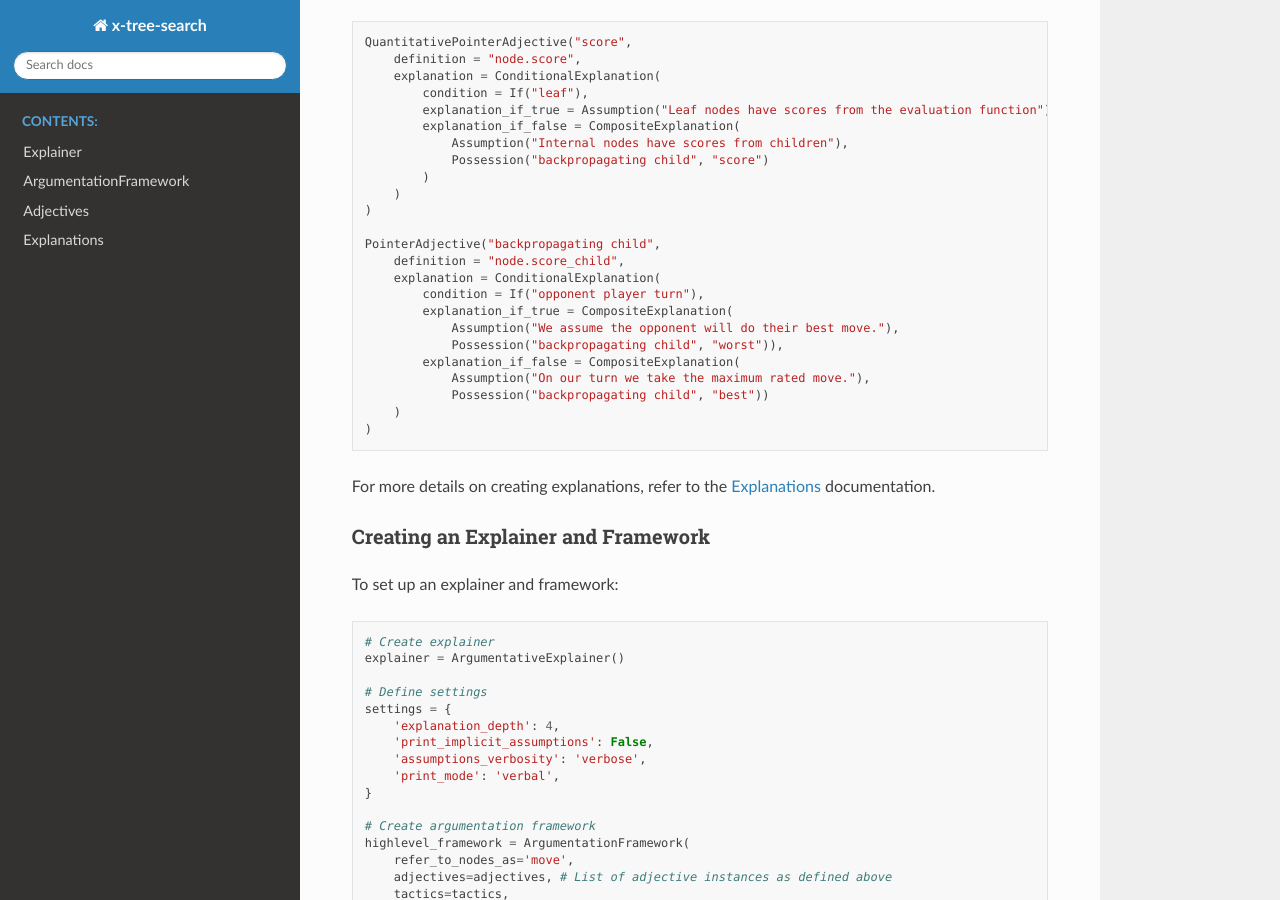
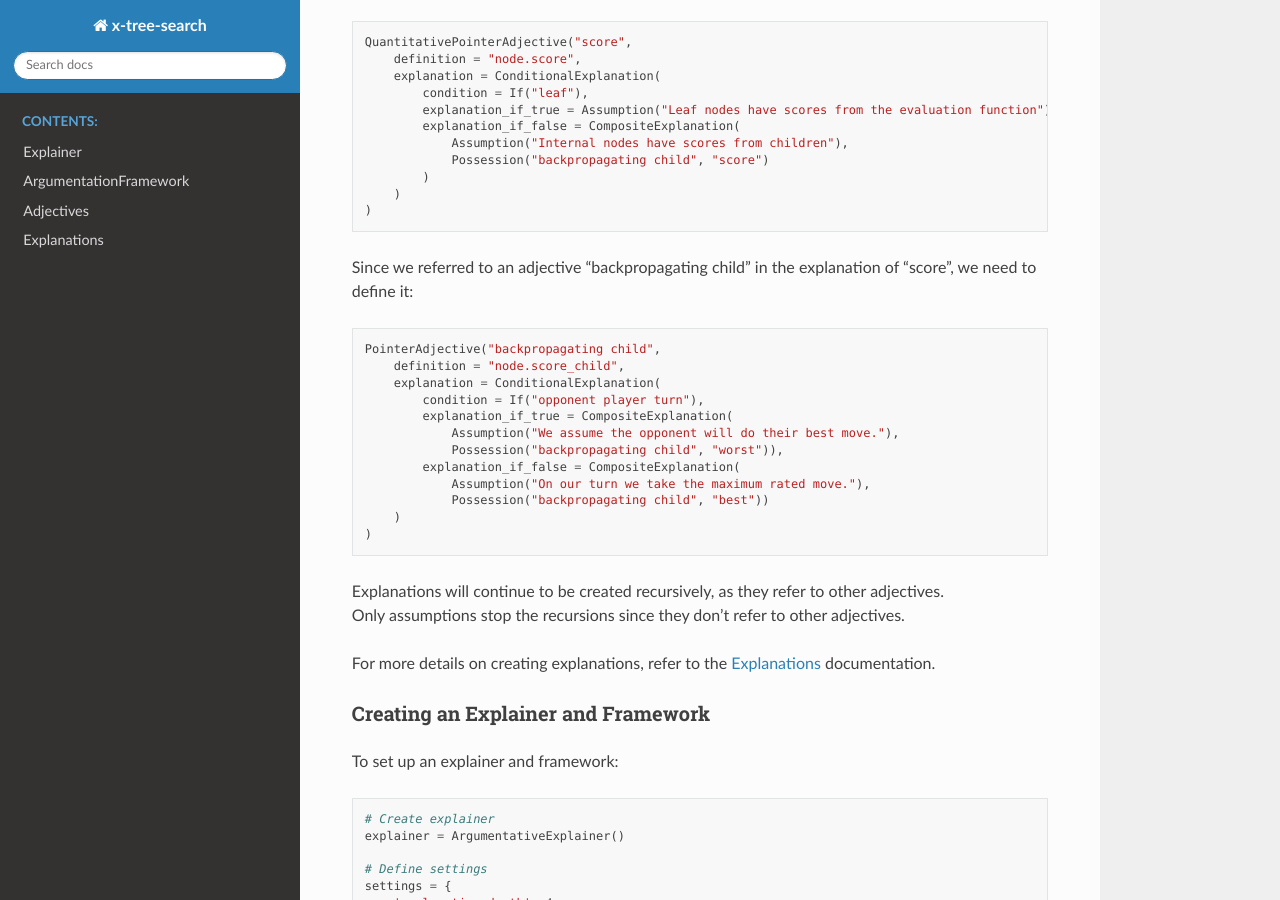
Before and after one commit to nicoloddo/x-tree-search, a Sphinx documentation site: the page built from docs/index.md, in a window 1280 px wide and 900 px high, scrolled down 2095 px. Built offline with Sphinx 7.4.7 and the Read the Docs theme 2.0.0, drawn with Linux system fonts in a browser that asks for light colours; pages that are not in the unit, such as notebooks, are missing from menus.

Commit message:
More info in the introduction

````diff
--- a/docs/index.md
+++ b/docs/index.md
@@ -84,7 +84,9 @@ QuantitativePointerAdjective("score",
         )
     )
 )
-
+```
+Since we referred to an adjective "backpropagating child" in the explanation of "score", we need to define it:
+```python
 PointerAdjective("backpropagating child",
     definition = "node.score_child",
     explanation = ConditionalExplanation(
@@ -98,6 +100,8 @@ PointerAdjective("backpropagating child",
     )
 )
 ```
+Explanations will continue to be created recursively, as they refer to other adjectives.<br>
+Only assumptions stop the recursions since they don't refer to other adjectives.
 
 For more details on creating explanations, refer to the [Explanations](rst/explanation) documentation.
 
````
